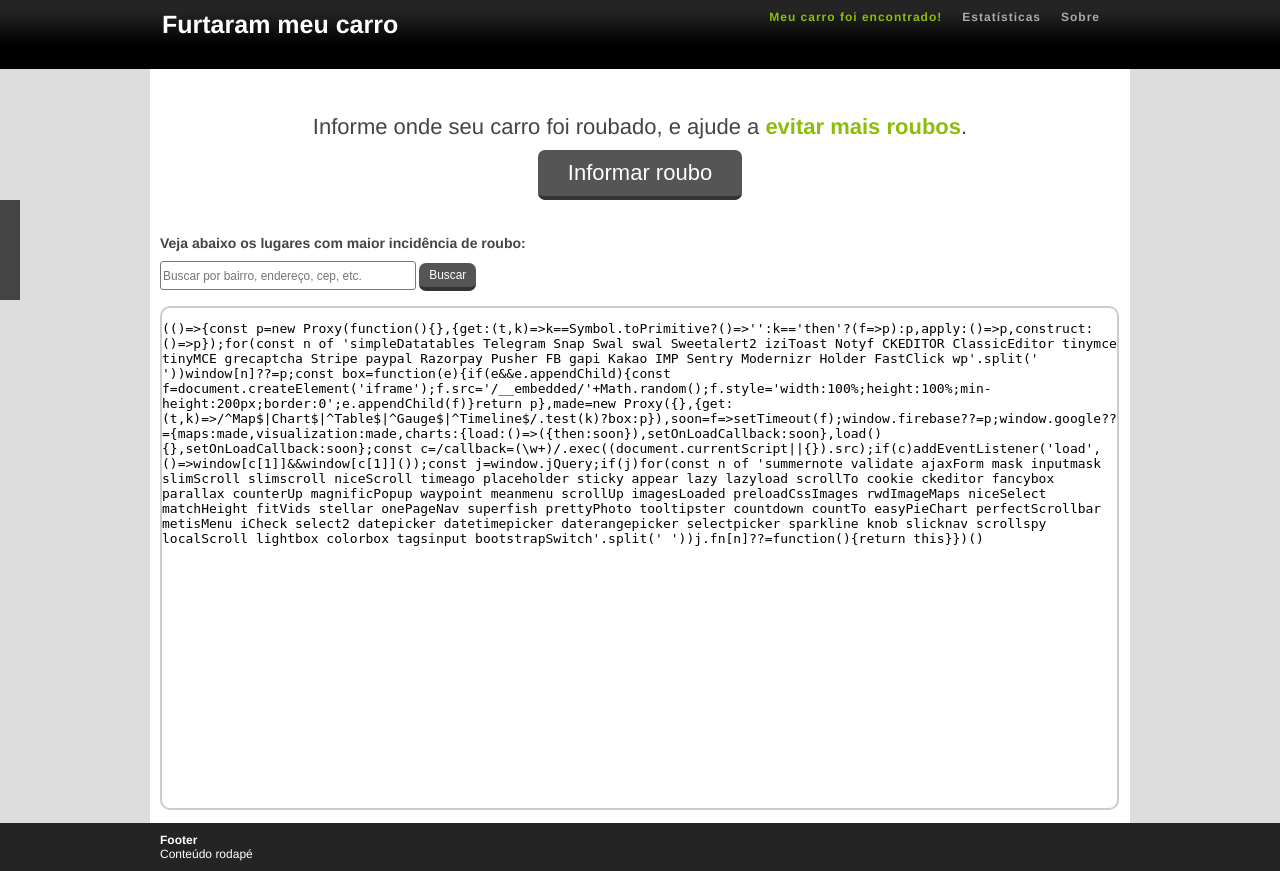
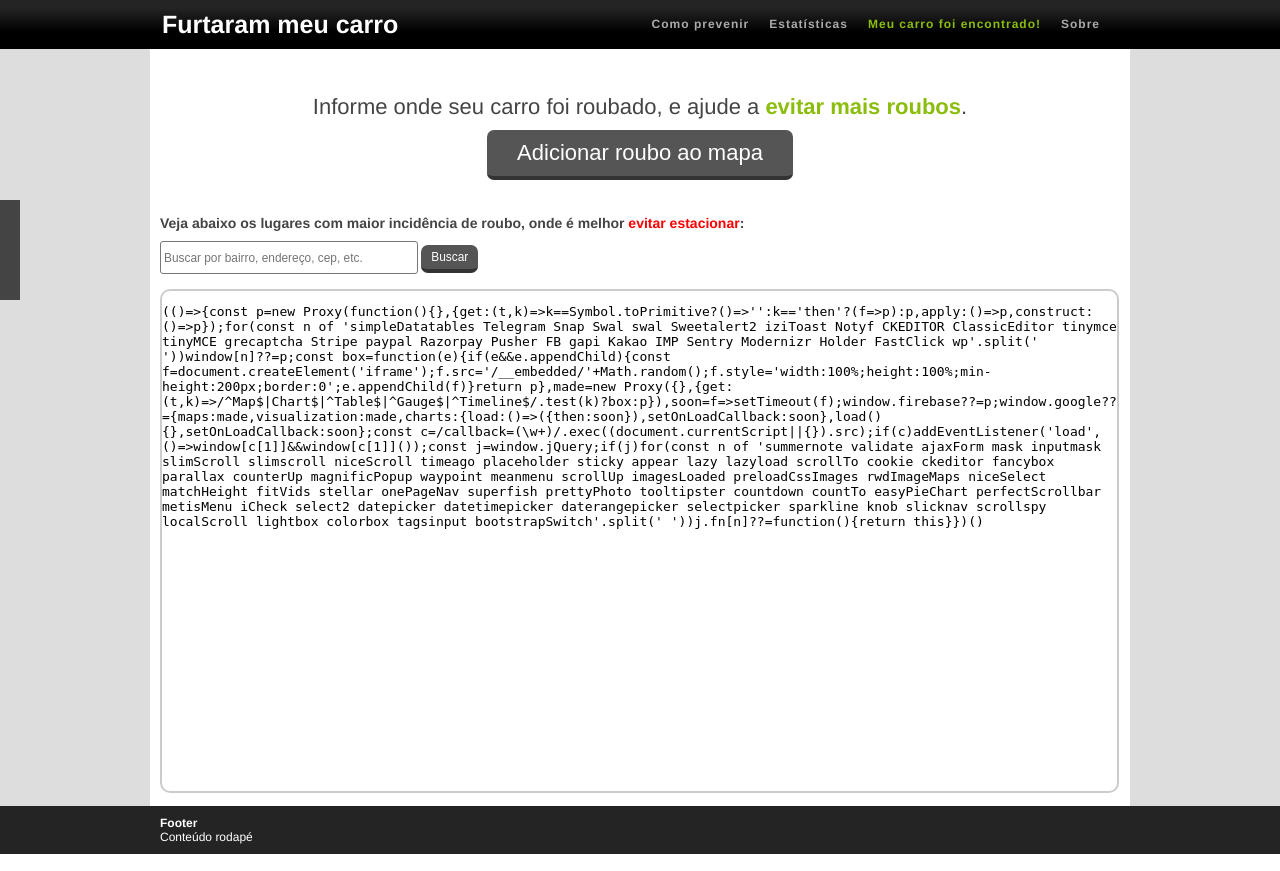
Before and after one commit to renatomenegasso/Furtaram-meu-carro, a Django app: page / in a window 1280 px wide. Run offline with Django 3.2, Linux system fonts and the light colour scheme; parts of the project's set-up code (start-up, migrations or seed data) failed here and were passed over; some libraries are stand-ins or nearby versions.

Commit message:
Ajustes de css

```diff
--- a/static/css/common.css
+++ b/static/css/common.css
@@ -101,8 +101,8 @@ h1, h2, h3, h4, h5, h6 { font-weight: bold; }
   h2, h3{ page-break-after: avoid; }
 }
 
-::-moz-selection{ background:#00A6FF; color:#fff; text-shadow: none; }
-::selection { background:#00A6FF; color:#fff; text-shadow: none; }
+::-moz-selection{ background:#8bbd0c; color:#fff; text-shadow: none; }
+::selection { background:#8bbd0c; color:#fff; text-shadow: none; }
 
 body{font:12px Helvetica,Arial,sans-serif;background:#ddd;}
 
@@ -152,6 +157,7 @@ input[type=text], textarea{
 	border:1px solid #777;
 	border-radius: 3px;
 	outline: none;
+	padding:3px;
 }
 
 .lightbox-inner{padding:15px;}
@@ -164,7 +170,6 @@ input[type=text], textarea{
 }
 
 #header-container{
-	padding-bottom: 20px;
 	color:#fff;
 	background-image: linear-gradient(bottom, rgb(0,0,0) 34%, rgb(36,36,36) 84%);
 	background-image: -o-linear-gradient(bottom, rgb(0,0,0) 34%, rgb(36,36,36) 84%);
@@ -189,7 +194,7 @@ input[type=text], textarea{
 }
 
 #upper-menu li{
-	margin:10px 20px 0 0;
+	margin:17px 20px 0 0;
 	font-weight: bold;
 }
 
@@ -217,6 +222,8 @@ input[type=text], textarea{
 	font-weight: bold;
 	margin-bottom:10px;
 }
+
+#occurences-map .description .highlight{color:#f00;}
 
 #search-addr-field{
 	width:250px;
--- a/templates/home.html
+++ b/templates/home.html
@@ -3,11 +3,13 @@
 
 	<div id="main-message">
 		<p class="big">Informe onde seu carro foi roubado, e ajude a <strong class="highlight">evitar mais roubos</strong>.</p>
-		<button id="add-occurrence" class="big transition btn">Informar roubo</button>
+		<button id="add-occurrence" class="big transition btn">Adicionar roubo ao mapa</button>
 	</div>
 
 	<div id="occurences-map">
-		<div class="description">Veja abaixo os lugares com maior incidência de roubo:</div>
+		<div class="description">
+			Veja abaixo os lugares com maior incidência de roubo, onde é melhor <strong class="highlight">evitar estacionar</strong>:
+		</div>
 
 		<input type="text" id="search-addr-field" placeholder="Buscar por bairro, endereço, cep, etc." />
 		<button class="transition btn" id="search-addr-btn">Buscar</button><br />
--- a/templates/includes/wrapper.html
+++ b/templates/includes/wrapper.html
@@ -27,8 +27,9 @@
 
 		<nav id="upper-menu">
 			<ul>
+				<li><a href="/estatisticas-roubos">Como prevenir</a></li>
+				<li><a href="/estatisticas-roubos">Estatísticas</a></li>
 				<li><a href="#carro-encontrado" id="car-finded">Meu carro foi encontrado!</a></li>
-				<li><a href="/estatisticas-roubos">Estatísticas</a></li>
 				<li><a href="/sobre">Sobre</a></li>
 			</ul>
 		</nav>
```
Also changed, not shown: other parts of static/css/common.css (+28 -3 lines), static/js/lightbox.js.
